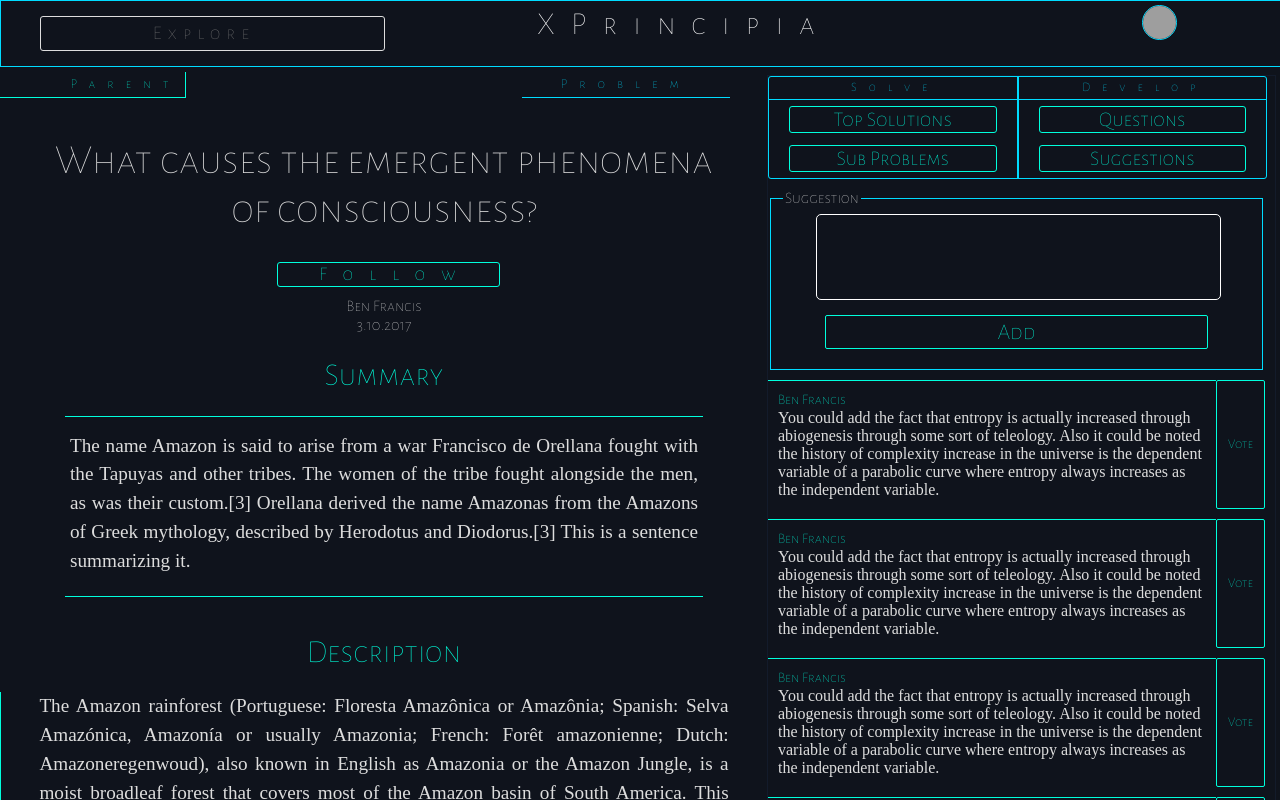
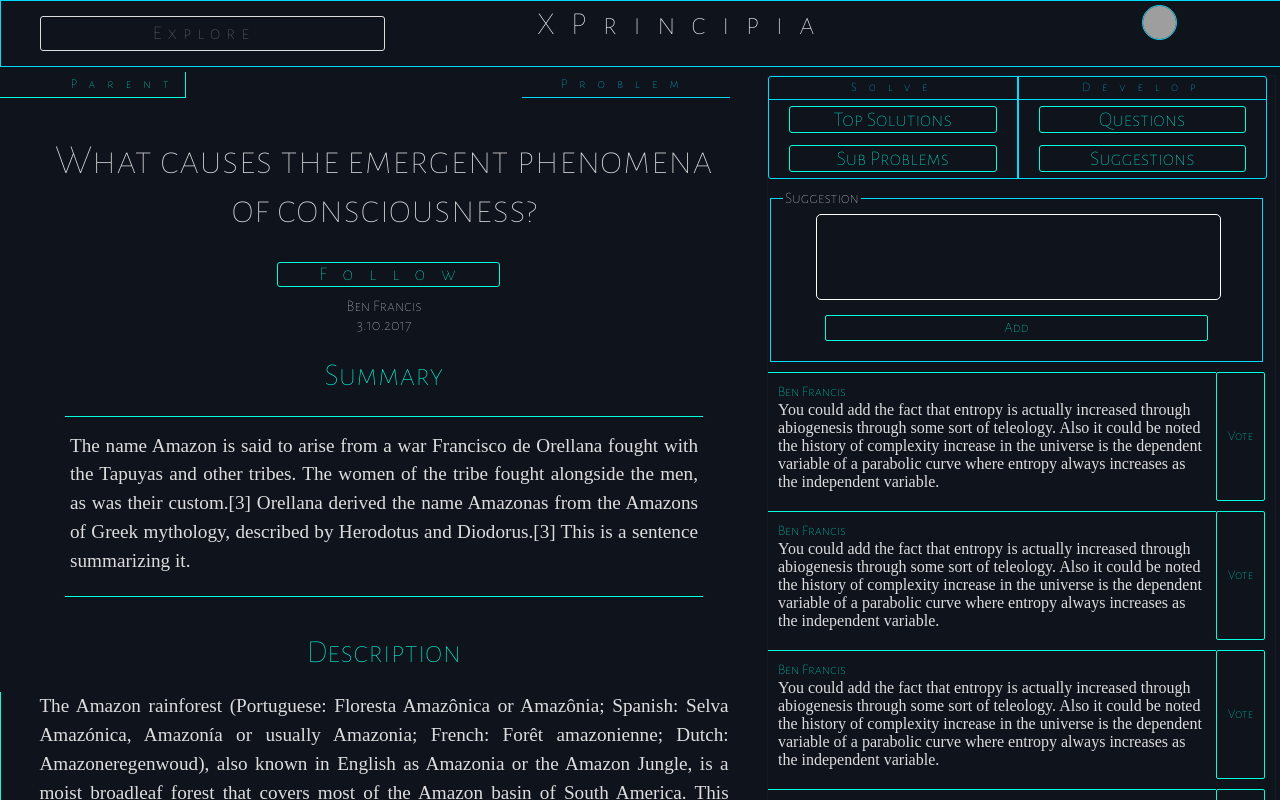
Before and after one commit to ShayanJa/xPrincipia_frontend, a React (Create React App) app: page /problem/suggestions in a window 1280 px wide. Shown: the top 800 px of the page. Built offline with nearby package versions, Linux system fonts and the light colour scheme; grey boxes are pictures that could not be loaded.

Commit message:
cleaning up sidebar imports

```diff
--- a/src/assets/App.css
+++ b/src/assets/App.css
@@ -1390,23 +1390,6 @@
     #suggestionText {
       font-family: 'Alegreya Sans';
     }
-    #addSuggestion {
-      color: #00ffdc;
-      background-color: #0f131c;
-      border: 1px solid #00ffdc;
-      border-radius: 2px;
-      margin-top: 5px;
-      cursor: pointer;
-    }
-    #addSuggestion:hover {
-      color: #0f131c;
-      background-color: #00ffdc;
-      cursor: pointer;
-    }
-    #addSuggestion:active {
-      color: #00ffdc;
-      background-color: #0f131c;
-    }
     #suggestionVote {
       flex: 1 1 auto;
       color: #00ffdc;
@@ -1689,31 +1672,28 @@
   resize: none;
 }
 
-#askquestion, #addAnswer {
+#askquestion, #addSuggestion, #addAnswer {
   font-size: 90%;
-  width: 100%;
   color: #00ffdc;
   background-color: #0f131c;
   border: 1px solid #00ffdc;
   border-radius: 2px;
   margin-top: 5px;
 }
-#askquestion:hover, #addAnswer:hover  {
-  color: #0f131c;
-  background-color: #00dcff;
-  cursor: pointer;
-}
-#addAnswer:hover {
-  background-color: #00dcff;
-}
-#askquestion:active, #addAnswer:active {
-  color: #00dcff;
-  background-color: #0f131c;
-}
 #addAnswer {
   color: #00dcff;
   border: 1px solid #00dcff;
 }
+#askquestion:hover, #addSuggestion:hover, #askquestion:active, #addSuggestion:active  {
+  color: #0f131c;
+  background-color: #00ffdc;
+  cursor: pointer;
+}
+#addAnswer:hover, #addAnswer:active {
+  background-color: #00dcff;
+}
+
+
 
 /*MoreButton*/
 
```
Also changed, not shown: src/components/SideBar.jsx (+0 -9 lines).
